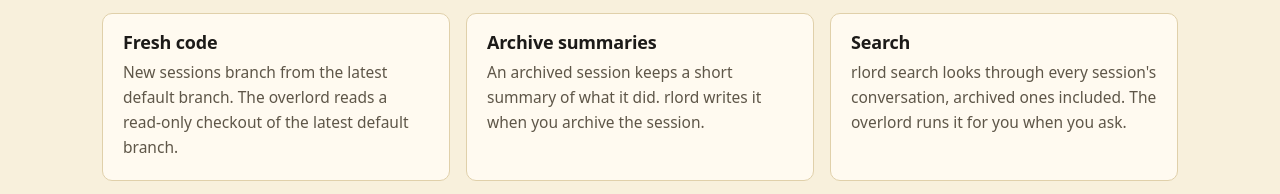
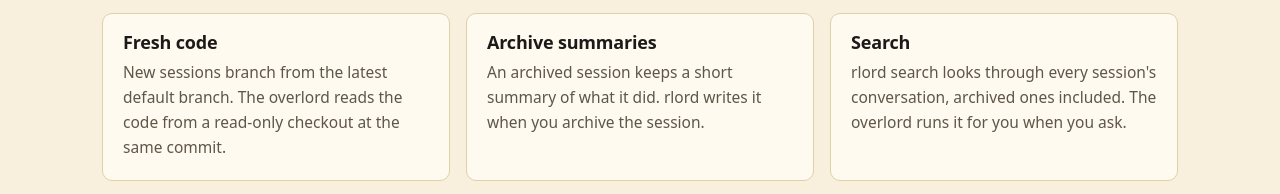
Before and after one commit to robot-lord/website, an Astro site: page / in a window 1280 px wide. Shown: the part 2513-2707 px from the top of the page. Built offline with nearby package versions, Linux system fonts and the light colour scheme; Astro itself is replaced by a stand-in of ours.

Commit message:
Reword fresh code card
Co-Authored-By: Claude Opus 5.5 <noreply@anthropic.com>
Claude-Session: https://claude.ai/code/session_01FbNBpvn9vQnbzPcQogYHjn

```diff
--- a/src/pages/index.astro
+++ b/src/pages/index.astro
@@ -31,7 +31,7 @@ const features = [
   },
   {
     title: "Fresh code",
-    body: "New sessions branch from the latest default branch. The overlord reads a read-only checkout of the latest default branch.",
+    body: "New sessions branch from the latest default branch. The overlord reads the code from a read-only checkout at the same commit.",
   },
   {
     title: "Archive summaries",
```
